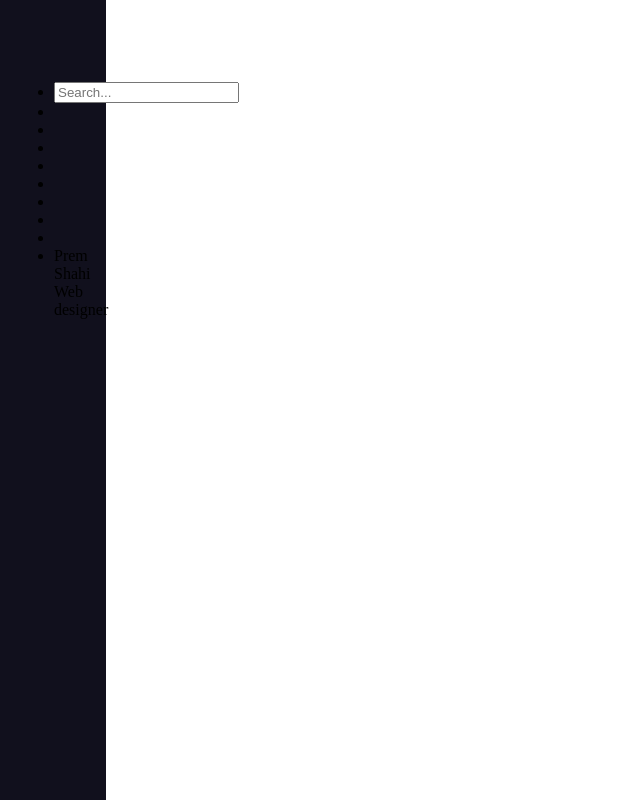
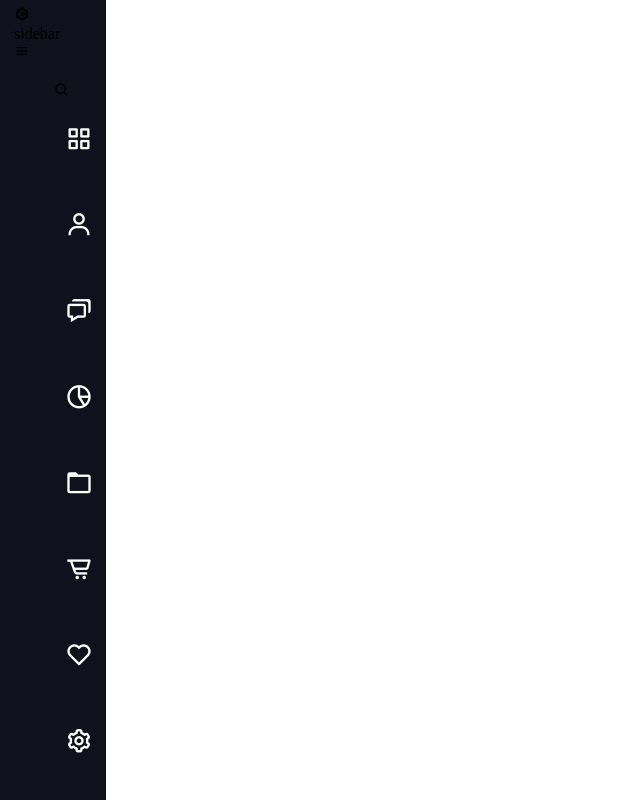
Before and after one commit to tkendi/The-Deliver, a Next.js app: page /example/sidebar in a window 1280 px wide. Shown: the whole page, without its empty margins (0-640 px from the left). Built offline with nearby package versions, Linux system fonts and the light colour scheme.

Commit message:
side bar css

```diff
--- a/containers/example/sidebar/sidebar1.tsx
+++ b/containers/example/sidebar/sidebar1.tsx
@@ -99,7 +99,25 @@ const Wrap = styled.div`
   padding: 6px 14px;
   z-index: 99;
   transition: all 0.5s ease;
+  overflow: scroll;
+`;
+
+const LogoDetail = styled.div`
+`;
+
+const LogoName = styled.div`
+`;
+
+const NavList = styled.ul`
+  margin-top: 20px;
+  height: 100%;
+
+  > li {
+    position: relative;
+    margin: 8px 0;
+    list-style: none;
     > input {
+      display: none;
       font-size: 15px;
       color: #fff;
       font-weight: 400;
@@ -113,12 +131,7 @@ const Wrap = styled.div`
       background: #1d1b31;
     }
 
-  > li {
-    position: relative;
-    margin: 8px 0;
-    list-style: none;
-  }
-
+    > a {
       > i {
         color: #fff;
         height: 60px;
@@ -127,34 +140,17 @@ const Wrap = styled.div`
         text-align: center;
         line-height: 60px;
       }
+    }
+  }
 
   :hover {
     > li {
-      background: #fff;
+        >a {
         }
     }
+  }
+
 `;
-
-const LogoDetail = styled.div`
-  height: 60px;
-  display: flex;
-  align-items: center;
-  position: relative;
-`;
-
-const LogoName = styled.div`
-  height: 60px;
-  display: flex;
-  align-items: center;
-  position: relative;
-  color: #fff;
-  font-size: 20px;
-  font-weight: 600;
-  opacity: 0;
-  transition: all 0.5s ease;
-`;
-
-const NavList = styled.ul``;
 
 const ToolTip = styled.span`
   position: absolute;
--- a/pages/_document.tsx
+++ b/pages/_document.tsx
@@ -54,6 +54,12 @@ class MyDocument extends Document {
             href="https://fonts.googleapis.com/css2?family=Noto+Sans+KR&display=swap"
             rel="stylesheet"
           ></link>
+
+          {/* <!-- Boxicons CDN Link --> */}
+          <link
+            href="https://unpkg.com/boxicons@2.0.7/css/boxicons.min.css"
+            rel="stylesheet"
+          />
         </Head>
         <body style={{ marginRight: 0, marginLeft: 0 }}>
           <Main />
```
Lines whose indentation alone changed are shown as unchanged.
